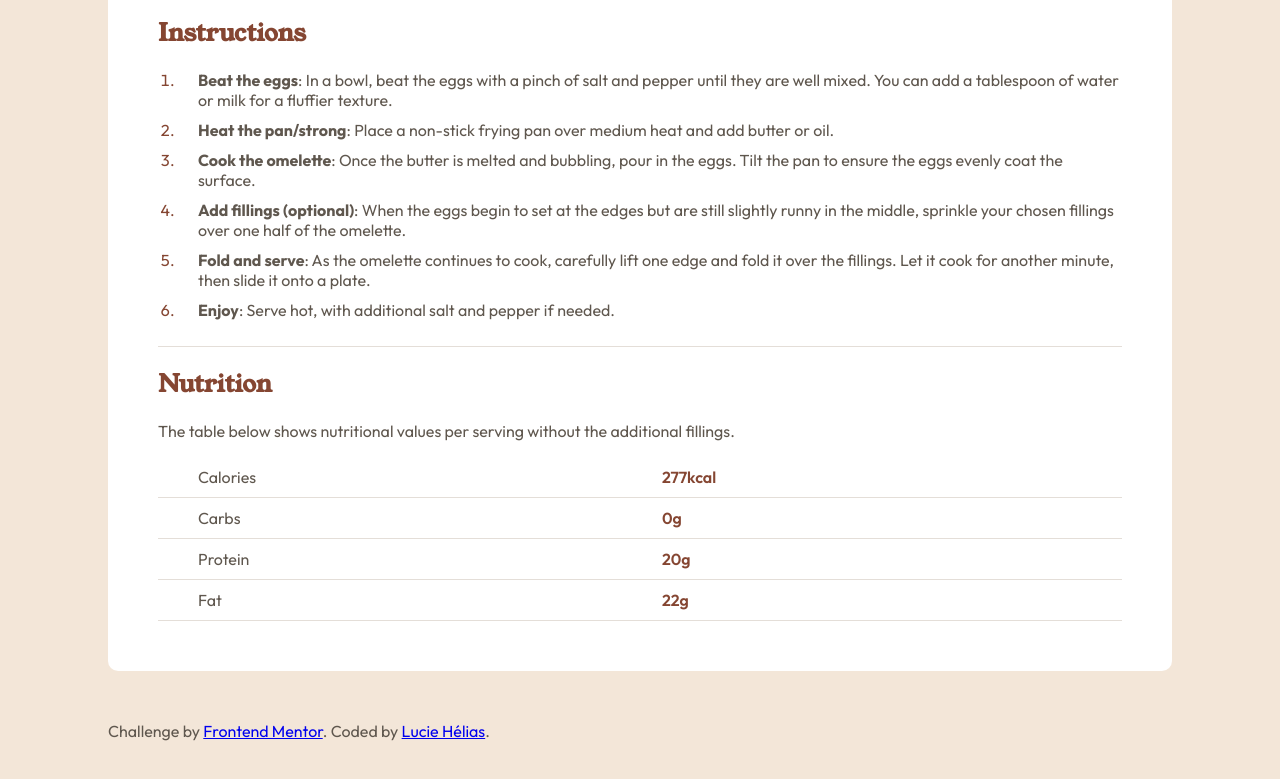
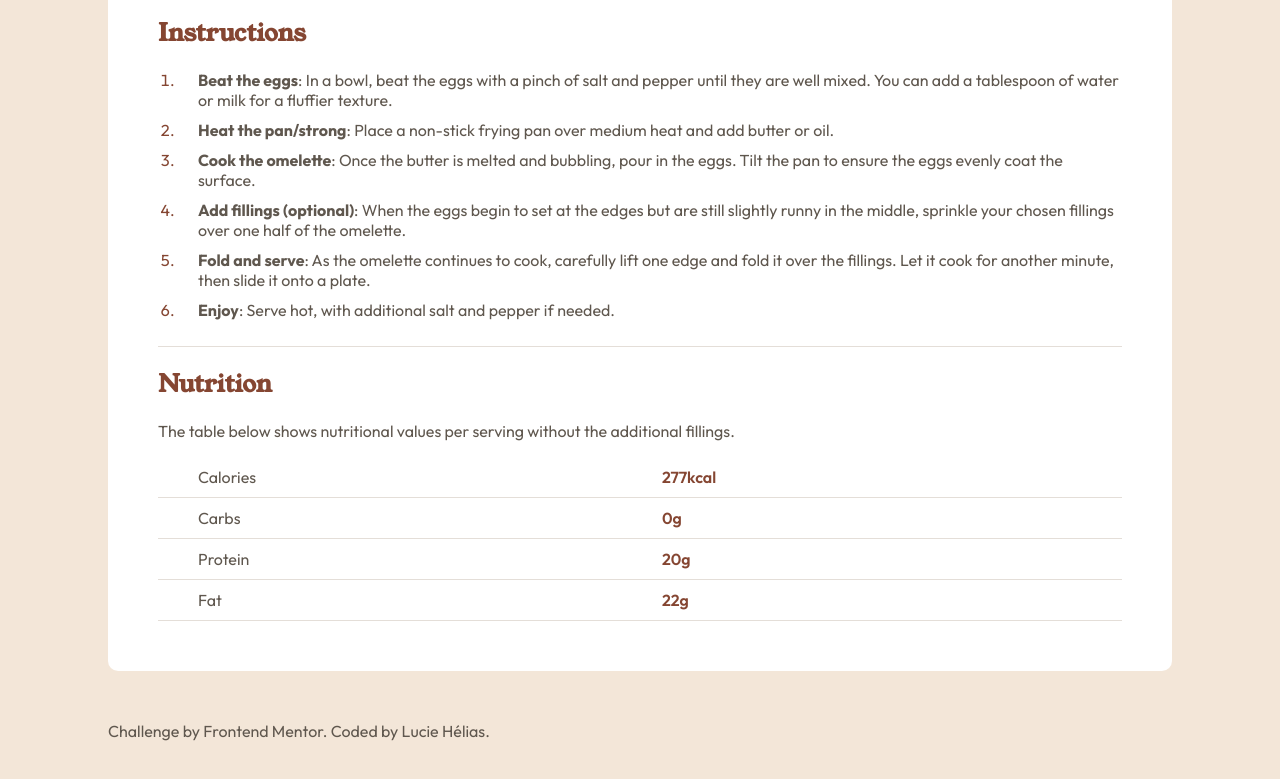
Before and after one commit to luciehelias/Project-recipe, a plain HTML site: page index.html in a window 1280 px wide. Shown: the part 1180-1959 px from the top of the page. Drawn offline with Linux system fonts and the light colour scheme.

Commit message:
change link

```diff
--- a/index.html
+++ b/index.html
@@ -126,7 +126,8 @@
       Challenge by
       <a href="https://www.frontendmentor.io?ref=challenge" target="_blank"
         >Frontend Mentor</a
-      >. Coded by <a href="#">Lucie Hélias</a>.
+      >. Coded by
+      <a href="https://github.com/luciehelias" target="_blank">Lucie Hélias</a>.
     </div>
   </body>
 </html>
--- a/style.css
+++ b/style.css
@@ -91,6 +91,11 @@ li::marker{
     padding-top: 50px;
   }
 
+  a{
+    color: hsl(30, 10%, 34%);
+    text-decoration: none;
+  }
+
 
   @media (max-width: 650px) {
     body {
```
